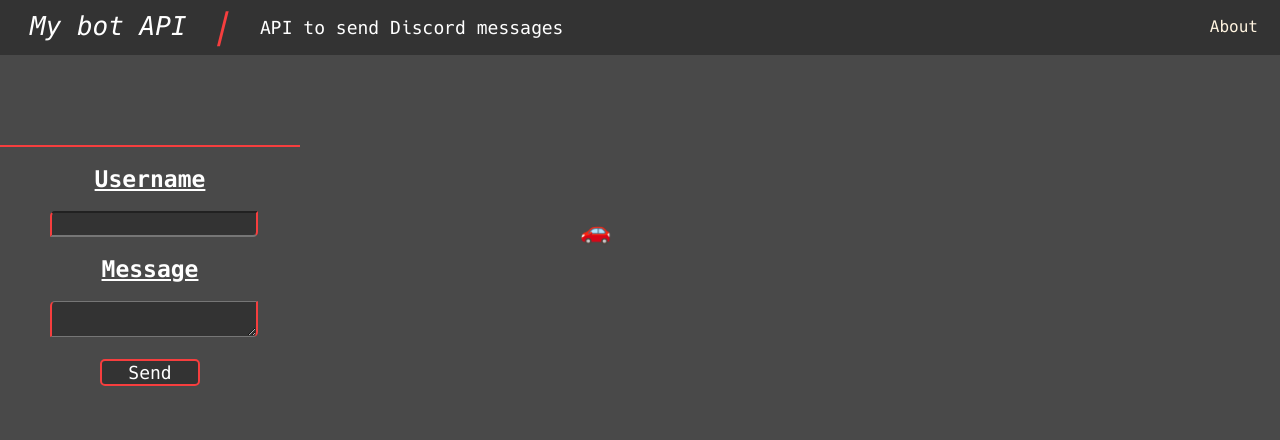
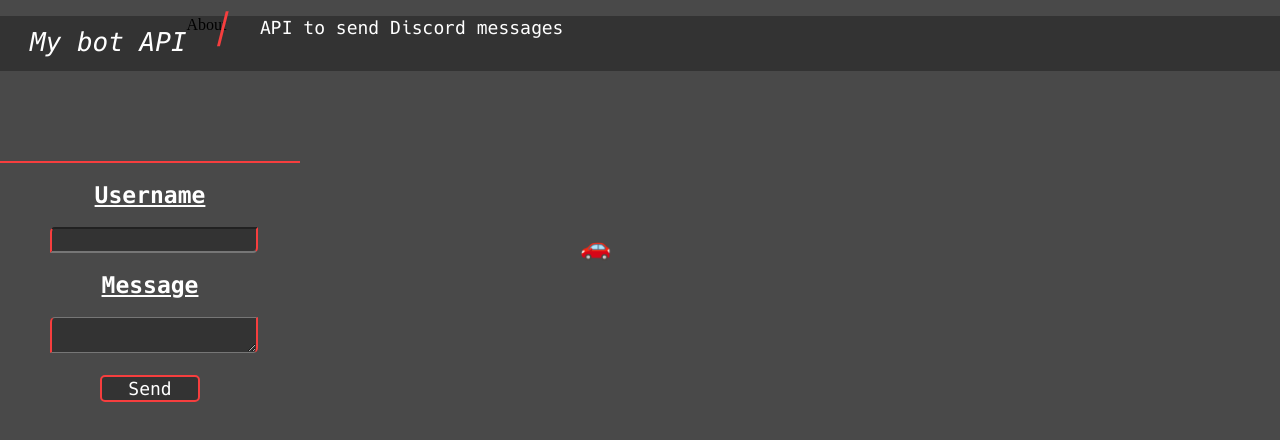
Before and after one commit to vladislaw2020/api-very-secret-public, a website: page site/index.html in a window 1280 px wide. Drawn offline with nearby package versions, Linux system fonts and the light colour scheme; no server answers; a web font is replaced by a local one.

Commit message:
Update style.css

```diff
--- a/site/style.css
+++ b/site/style.css
@@ -53,16 +53,6 @@ header a{
 	user-select: none;
 }
 
-#about_button {
-	position: absolute;
-	right: 22px;
-	color: #fff4e0;
-	font-family: 'Hack';
-	font-size: 16px;
-	top: 1px;
-	cursor: pointer;
-	user-select: none;
-}
 
 
 /* Content */
```
